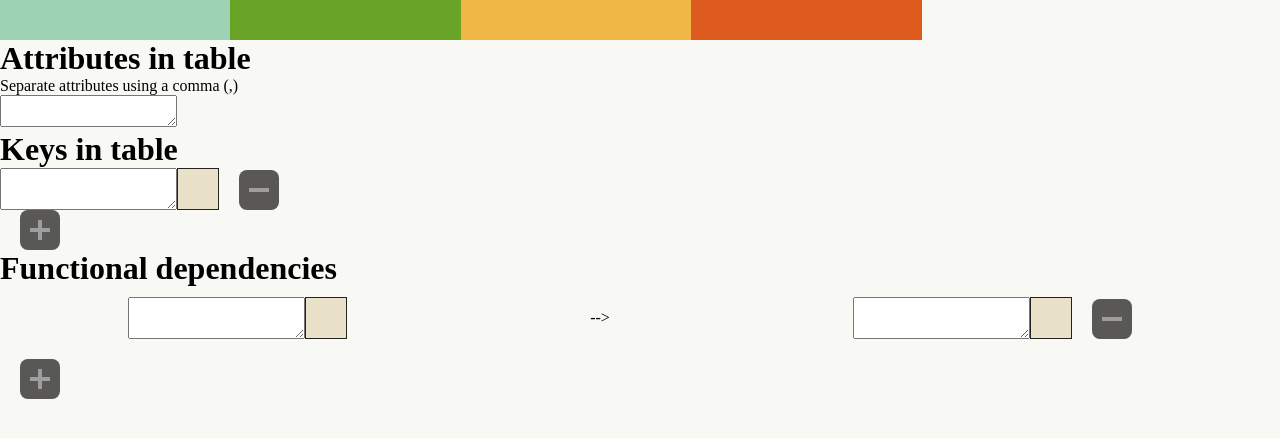
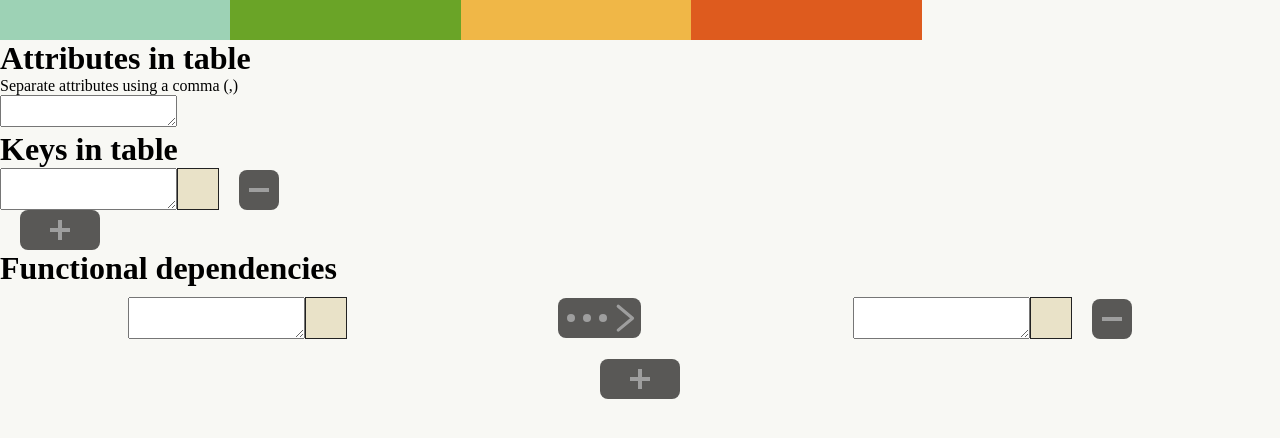
Before and after one commit to m-luketin/DB-Table-Normalisation-Tool, a React (Create React App) app: page / in a window 1280 px wide. Shown: the top 438 px of the page. Built offline with nearby package versions, Linux system fonts and the light colour scheme; the HTML template or start-up script is replaced by a standard one.

Commit message:
Styles change, changed dependency arrow

```diff
--- a/src/App.css
+++ b/src/App.css
@@ -92,11 +92,24 @@ nav {
   align-items: flex-end;
 }
 
+.DependencyContent{
+  display: flex;
+  flex-direction: column;
+  align-items: center;
+}
+
+.DependencyContent ul{
+  width: 100%;
+}
+
 .FunctionalDependency {
-  display: flex;
-  align-items: center;
-  justify-content: space-between;
+  display: grid;
+  grid-template-columns: 2fr 1fr 2fr;
   width: 100%;
+}
+
+.FunctionalDependency .AttributeSelector:last-of-type{
+  justify-content: flex-end;
 }
 
 .DependencyElement {
@@ -118,9 +131,22 @@ nav {
   border: none;
   border-radius: 8px;
   cursor: pointer;
-  width: 40px;
   height: 40px;
   margin: 0 20px;
+}
+
+.Button:hover .SvgLine{
+  stroke: white;
+}
+
+.ButtonAdd{
+  padding: 0 20px;
+}
+
+.SvgLine {
+  stroke: #9e9e9e;
+  stroke-width: 4px;
+  transition: 0.2s all ease-in-out;
 }
 
 .ButtonSmall {
@@ -130,12 +156,37 @@ nav {
   background-color: #595856;
   border: none;
   border-radius: 8px;
-  padding: 4px 20px;
+  height: 26px;
+  padding: 0 20px;
   cursor: pointer;
   margin: 5px 5px;
+  align-self: center;
 }
 
-.SvgLine {
-  stroke: #9e9e9e;
-  stroke-width: 4px;
+.DependencyArrow {
+  font-size: 26px;
+  font-weight: bolder;
+  display: flex;
+  justify-content: flex-end;
+  background-color: #595856;
+  padding: 5px;
+  border-radius: 8px;
+  height: 40px;
+  justify-self: center;
+  align-self: center;
 }
+
+.Dot{
+  margin: 0 4px;
+  align-self: center;
+  width: 8px;
+  height: 8px;
+  border-radius: 50%;
+  background-color: #9e9e9e;
+}
+
+.Triangle{
+  margin-right: -5px;
+  width: 30px;
+  height: 30px;
+}
--- a/src/App.js
+++ b/src/App.js
@@ -7,7 +7,12 @@ function App() {
   return (
     <div className="App">
       <Navbar />
-      <Form />
+      <Form
+        attributes=""
+        keys={[[]]}
+        dependenciesLeft={[[]]}
+        dependenciesRight={[[]]}
+      />
     </div>
   );
 }
--- a/src/components/DependenciesDisplay.js
+++ b/src/components/DependenciesDisplay.js
@@ -22,6 +22,7 @@ const DependenciesDisplay = props => {
   return (
     <div>
       <h1>Functional dependencies</h1>
+      <div className="DependencyContent">
         <ul>
           {props.dependenciesLeft.map((dependency, index) => (
             <li key={index} className="DependencyElement">
@@ -52,13 +53,14 @@ const DependenciesDisplay = props => {
             </li>
           ))}
         </ul>
-      <button className="Button" onClick={props.handleDependencyAdd}>
+        <button className="Button ButtonAdd" onClick={props.handleDependencyAdd}>
           <svg height="40" width="40">
             <line className="SvgLine" x1="10" y1="20" x2="30" y2="20" />
             <line className="SvgLine" x1="20" y1="10" x2="20" y2="30" />
           </svg>
         </button>
       </div>
+    </div>
   );
 };
 
--- a/src/components/Dependency.js
+++ b/src/components/Dependency.js
@@ -13,7 +13,26 @@ const Dependency = props => {
         handleRemove={props.handleRemoveLeft}
       />
 
-      <div> --> </div>
+      <div className="DependencyArrow">
+        <div className="Dot" />
+        <div className="Dot" />
+        <div className="Dot" />
+        <svg
+          className="Triangle"
+          width="60px"
+          height="80px"
+          viewBox="0 -10 50 95"
+        >
+          <polyline
+            fill="none"
+            stroke="#9e9e9e"
+            strokeWidth="10"
+            strokeLinecap="round"
+            strokeLinejoin="round"
+            points="0.375,0.375 45.63,38.087 0.375,75.8"
+          />
+        </svg>
+      </div>
 
       <AttributeSelector
         index={props.index}
--- a/src/components/Form.js
+++ b/src/components/Form.js
@@ -8,10 +8,10 @@ class Form extends Component {
   constructor(props) {
     super(props);
     this.state = {
-      attributes: "",
-      keys: [[]],
-      dependenciesLeft: [[]],
-      dependenciesRight: [[]]
+      attributes: this.props.attributes,
+      keys: this.props.keys,
+      dependenciesLeft: this.props.dependenciesLeft,
+      dependenciesRight: this.props.dependenciesRight
     };
   }
 
--- a/src/components/KeysDisplay.js
+++ b/src/components/KeysDisplay.js
@@ -39,7 +39,7 @@ const KeysDisplay = props => {
           );
         })}
       </ul>
-      <button className="Button" onClick={props.handleKeyAdd}>
+      <button className="Button ButtonAdd" onClick={props.handleKeyAdd}>
         <svg height="40" width="40">
           <line className="SvgLine" x1="10" y1="20" x2="30" y2="20" />
           <line className="SvgLine" x1="20" y1="10" x2="20" y2="30" />
```
Lines whose indentation alone changed are shown as unchanged.
